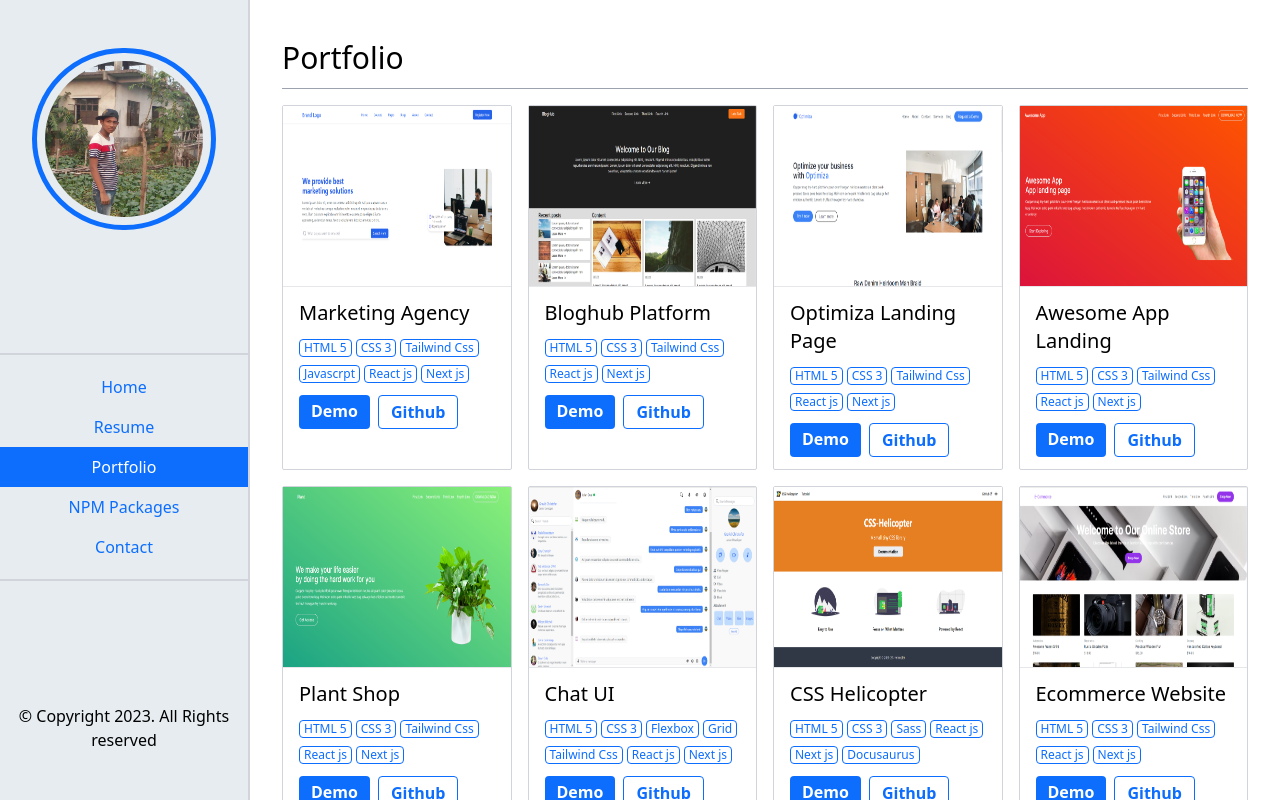
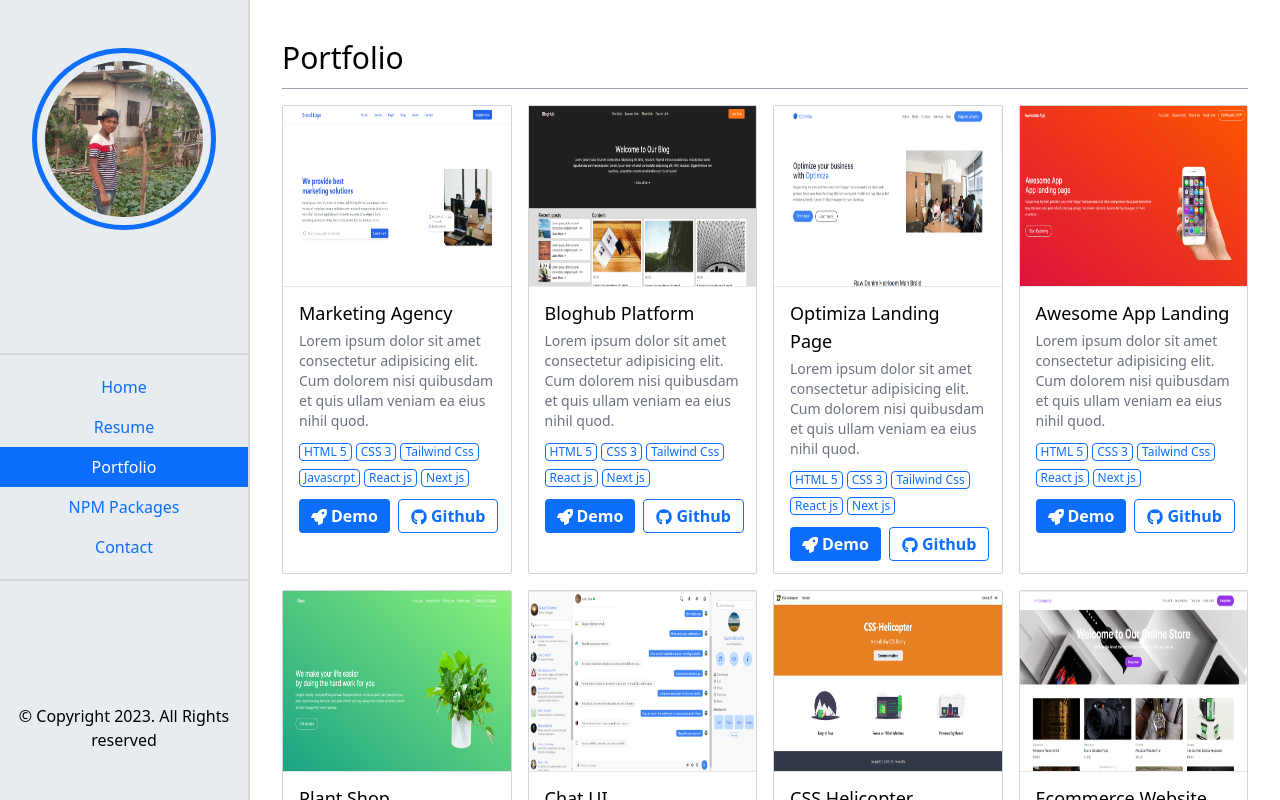
Before and after one commit to ssakib4040/nextjs-portfolio, a Next.js app: page /portfolio in a window 1280 px wide. Shown: the top 800 px of the page. Built offline with nearby package versions, Linux system fonts and the light colour scheme.

Commit message:
Icons and subtitle added in portfolio

```diff
--- a/pages/contact.tsx
+++ b/pages/contact.tsx
@@ -1,5 +1,4 @@
 import { FaGithub, FaFacebook, FaTwitter, FaAt } from "react-icons/fa";
-
 import { AiFillFileText } from "react-icons/ai";
 
 export default function Contact() {
--- a/pages/portfolio.tsx
+++ b/pages/portfolio.tsx
@@ -1,4 +1,5 @@
 import Image from "next/image";
+import { FaGithub, FaRocket } from "react-icons/fa";
 
 export default function Portfolio() {
   interface Portfolio {
@@ -242,7 +243,13 @@ export default function Portfolio() {
               <hr />
 
               <div className="my-3 mx-4">
-                <h3 className="text-xl font-medium mb-3">{eachItem.title}</h3>
+                <h3 className="text-lg font-medium mb-1">{eachItem.title}</h3>
+
+                <p className="mb-3 text-sm text-gray-500">
+                  Lorem ipsum dolor sit amet consectetur adipisicing elit. Cum
+                  dolorem nisi quibusdam et quis ullam veniam ea eius nihil
+                  quod.
+                </p>
 
                 <div className="mb-3 flex flex-wrap gap-x-1 gap-y-2">
                   {eachItem.skills?.map((skill: any, index: any) => {
@@ -261,16 +268,18 @@ export default function Portfolio() {
                   <a
                     href={eachItem.link}
                     target="_blank"
-                    className="bg-[#0D6EFD] focus:ring-4 transition text-white font-bold py-1 px-3 rounded"
+                    className="bg-[#0D6EFD] focus:ring-4 transition text-white font-bold py-1 px-3 rounded flex items-center justify-center"
                   >
+                    <FaRocket className="mr-1 mt-[2px]" />
                     Demo
                   </a>
 
                   <a
                     href={eachItem.githubUrl}
                     target="_blank"
-                    className="border-[#0D6EFD] focus:ring-4 border-[1px] transition text-[#0D6EFD] font-bold py-1 px-3 rounded ml-2"
+                    className="border-[#0D6EFD] focus:ring-4 border-[1px] transition text-[#0D6EFD] font-bold py-1 px-3 rounded ml-2  flex items-center justify-center"
                   >
+                    <FaGithub className="mr-1 mt-[2px]" />
                     Github
                   </a>
                 </div>
```
